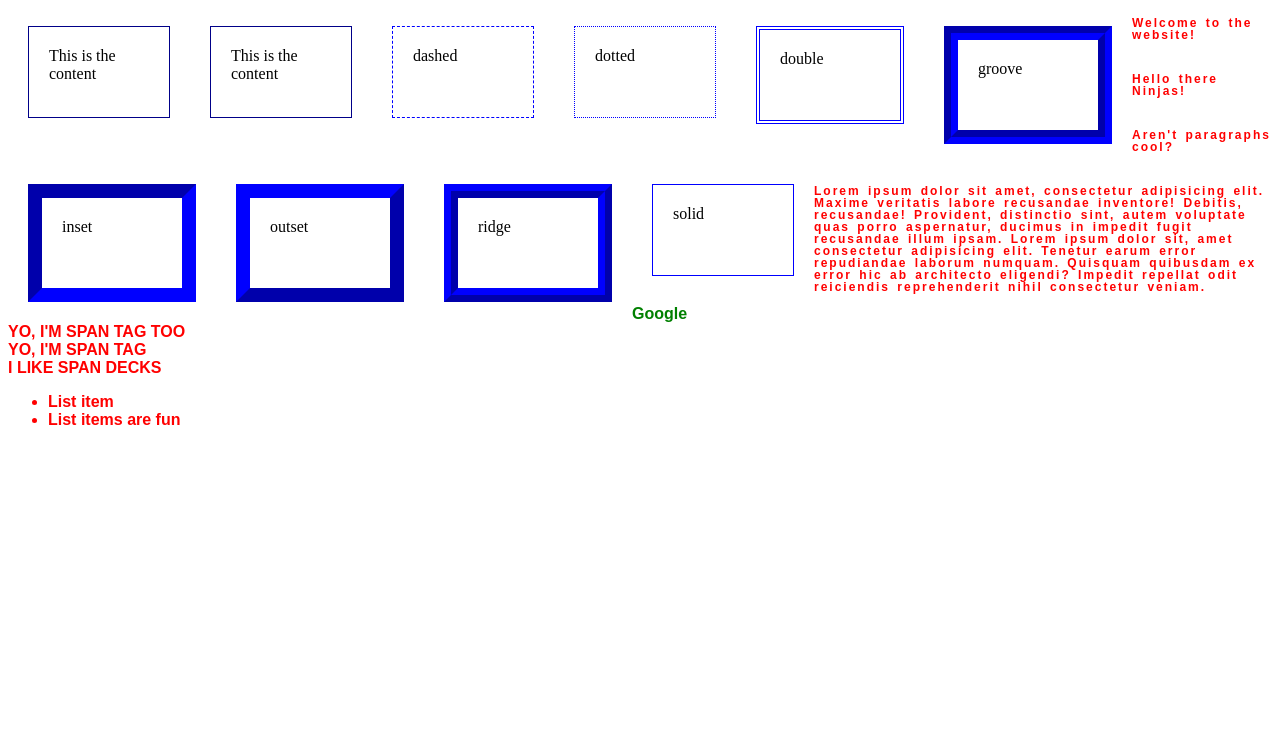
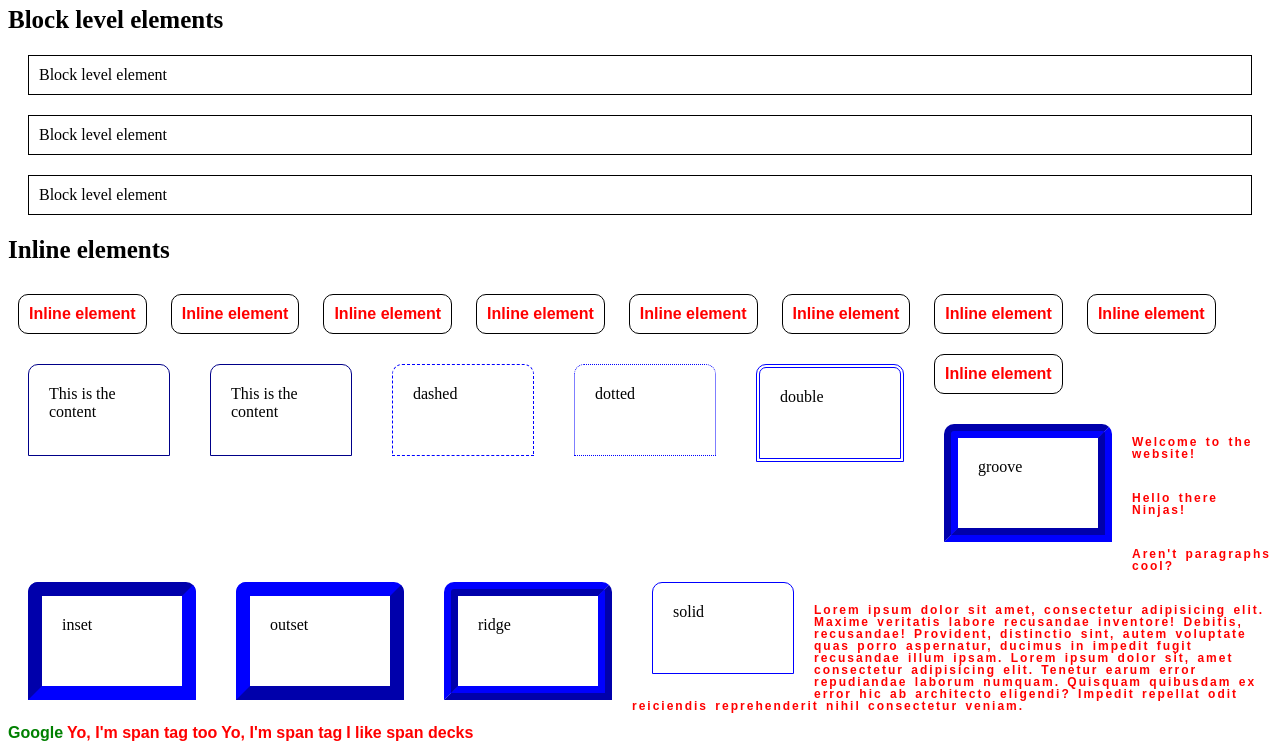
Before and after one commit to rafal-jaszewski/css-for-beginners, a plain HTML site: page index.html in a window 1280 px wide. Shown: the part 205-960 px from the top of the page. Before the commit the page ends 800 px from the top, so only its background shows below. Drawn offline with Linux system fonts and the light colour scheme.

Commit message:
Borders changed

```diff
--- a/css/syntax.css
+++ b/css/syntax.css
@@ -17,13 +17,13 @@ p, span, a, li{
 a{
     text-decoration: underline;
     color: red;
-}
+}/*
 span{
     text-transform: uppercase;
     display: block;
     color: royalblue;
 }
-/*div{
+div{
     width: 100%;
     background-color: grey;
 }*/
@@ -66,12 +66,13 @@ article p:last-of-type{
 #header h1{
     color: orangered;
 }
+/*
 #header h2{
     color: #797634;
 }
 #header{
     background: royalblue;
-}
+}*/
 a{
     color: crimson;
     text-decoration: none;
@@ -100,6 +101,7 @@ p{
     padding: 20px;
     margin: 20px;
     float: left;
+    border-radius: 10px 10px 0px 0px;
 }
 .dashed{
     border: 1px blue dashed;
@@ -125,3 +127,15 @@ p{
 .solid{
     border: 1px blue solid;
 }
+.block{
+    padding: 10px;
+    margin: 20px;
+    border: 1px solid #000;
+}
+.inline{
+    padding: 10px;
+    margin: 10px;
+    border: 1px solid #000;
+    display: inline-block;
+    border-radius: 10px;
+}
--- a/index.html
+++ b/index.html
@@ -18,6 +18,20 @@
     <a href="#">This is a link</a>
 
     <h2 id="content-header">Content</h2>
+    <h2>Block level elements</h2>
+        <div class="block">Block level element</div>
+        <div class="block">Block level element</div>
+        <div class="block">Block level element</div>
+    <h2>Inline elements</h2>
+        <span class="inline">Inline element</span>
+        <span class="inline">Inline element</span>
+        <span class="inline">Inline element</span>
+        <span class="inline">Inline element</span>
+        <span class="inline">Inline element</span>
+        <span class="inline">Inline element</span>
+        <span class="inline">Inline element</span>
+        <span class="inline">Inline element</span>
+        <span class="inline">Inline element</span>
 
     <div class="box">This is the content</div>
     <div class="box">This is the content</div>
```
